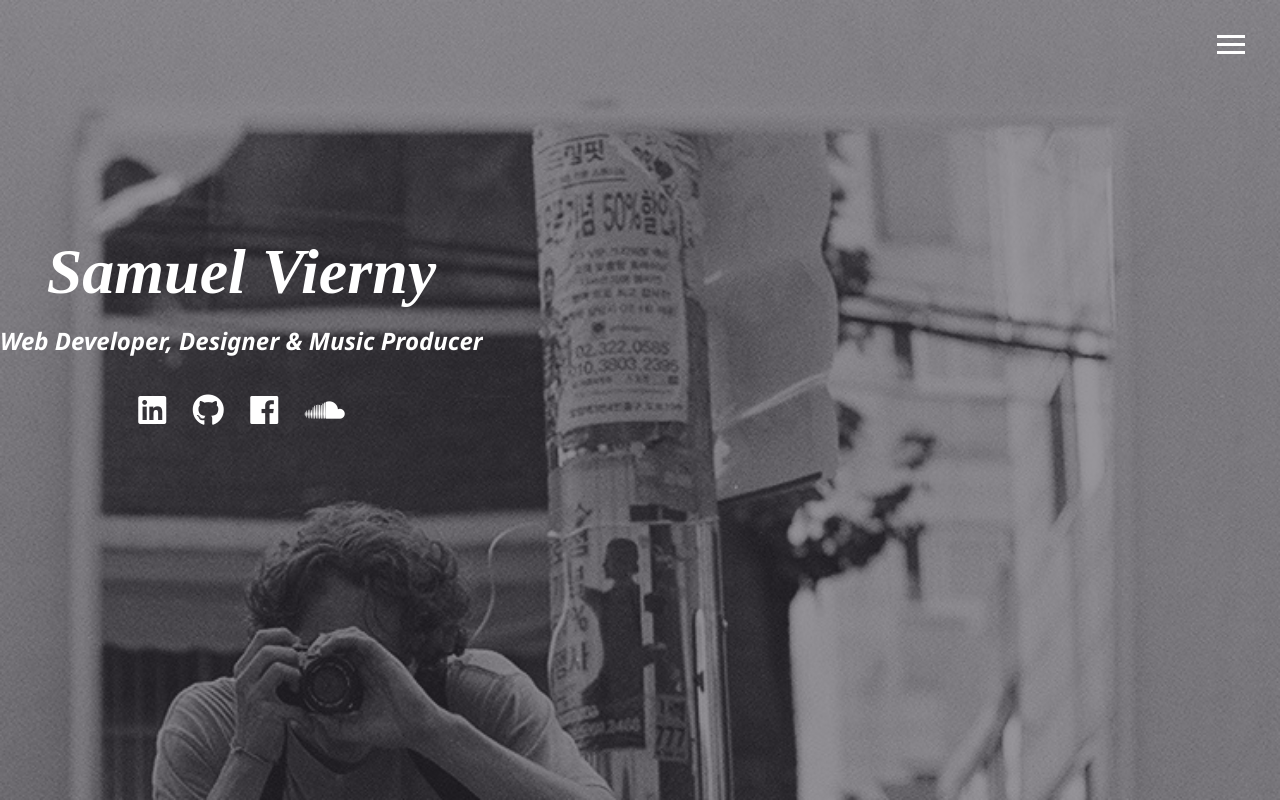
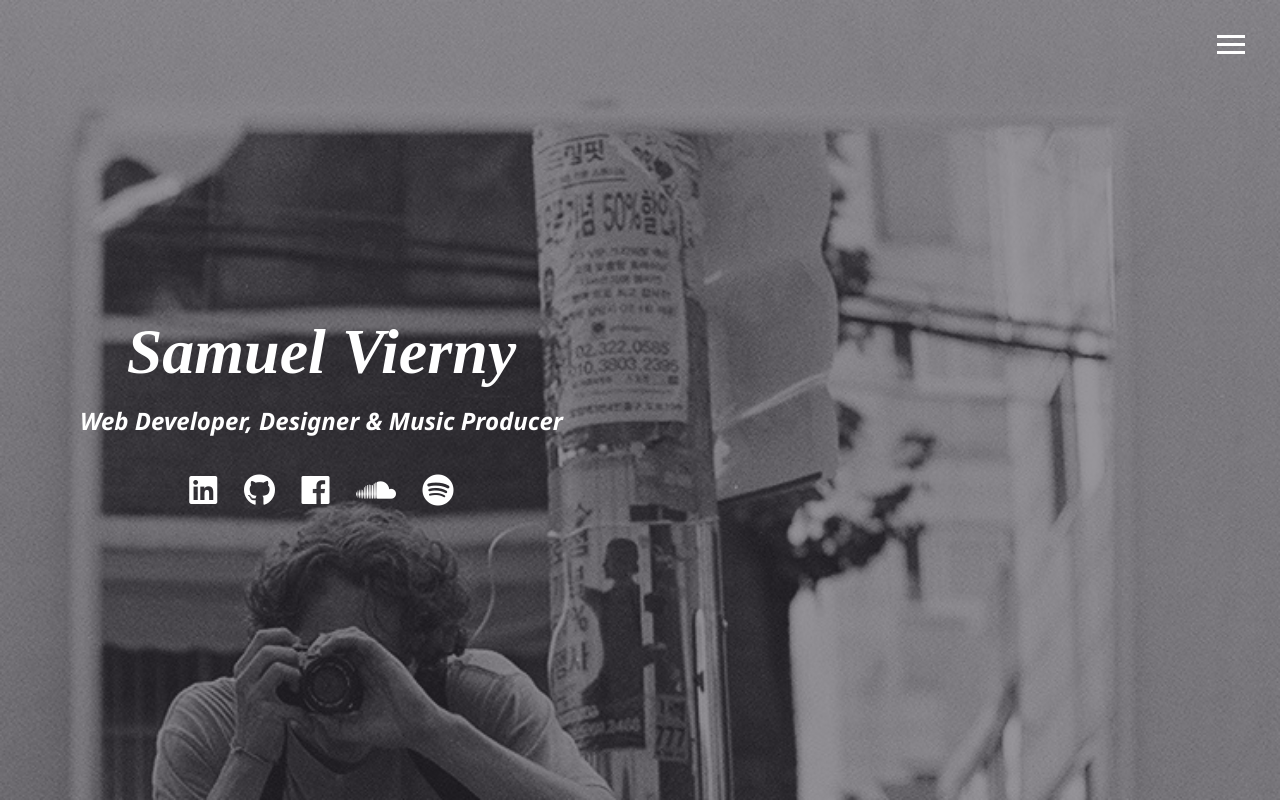
Before and after one commit to Samuel-Vierny/WEBDEV-Personal-Website-www.samuelvierny.com, a plain HTML site: page dist/index.html in a window 1280 px wide. Drawn offline with Linux system fonts and the light colour scheme; a web font is replaced by a local one.

Commit message:
paddding on index and additional spotiy icon

```diff
--- a/dist/css/main.css
+++ b/dist/css/main.css
@@ -208,6 +208,7 @@ main {
 }
 main#home {
   min-height: calc(100vh - 0px);
+  padding: 5rem;
 }
 main .icons {
   margin-top: 1rem;
--- a/dist/index.html
+++ b/dist/index.html
@@ -69,6 +69,9 @@
         <a href="https://soundcloud.com/user-724342829/tracks" target="_blank">
           <i class="fab fa-soundcloud fa-2x"></i>
         </a>
+        <a href="https://open.spotify.com/artist/3qgwk8cNXNcHugaBNkoIgU" target="_blank">
+          <i class="fab fa-spotify fa-2x"></i>
+        </a>
       </div>
     </main>
     <script src="js/main.js"></script>
```
